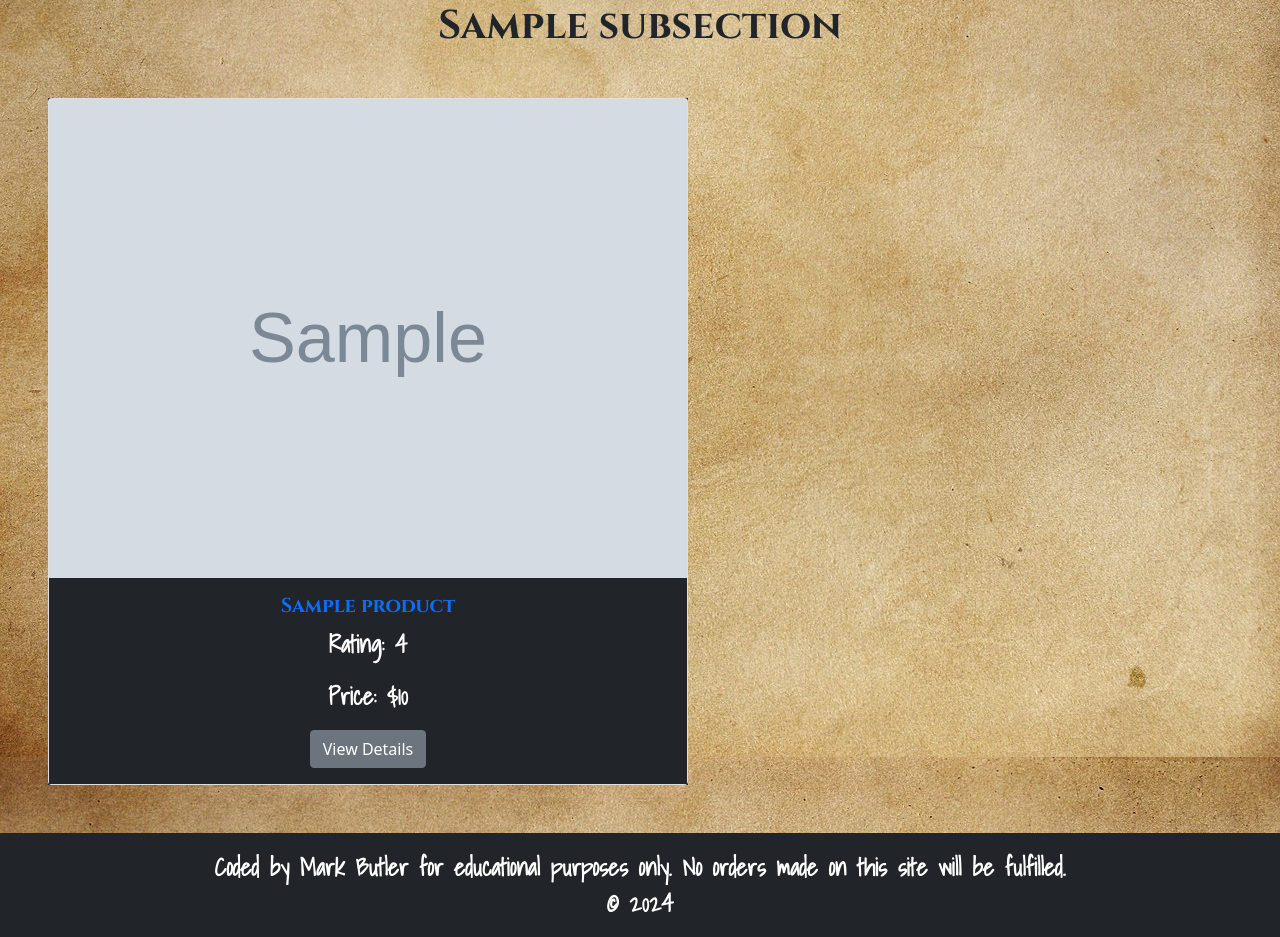
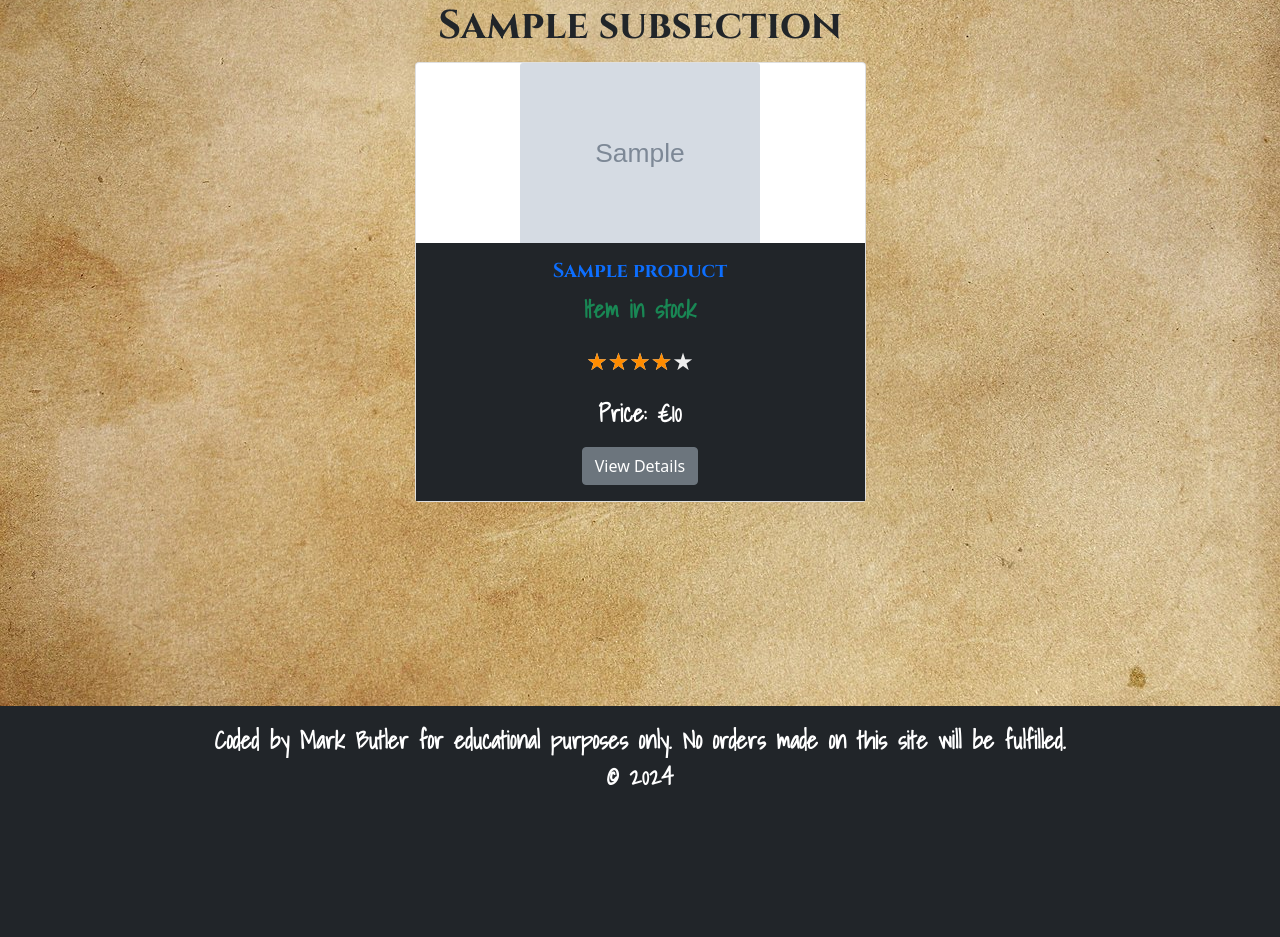
Before and after one commit to Mbutler1991/boardom-be-gone, a Django app: template templates/subsection_detail.html in a window 1280 px wide. Shown: the part 206-1143 px from the top of the page. After the commit the page ends 991 px from the top, so only its background shows below. Run offline with Django 4.2, Linux system fonts and the light colour scheme; the template is opened without the code that fills it: most values are stand-ins (such as "Sample title", 1, 10 or a date in 2020); grey boxes marked "Sample" are stand-in pictures.

Commit message:
added favicon and updated styles for navbar and product_details and subsection_details.

```diff
--- a/static/css/style.css
+++ b/static/css/style.css
@@ -25,6 +25,11 @@
 a {
     text-decoration: none;
     cursor: pointer;
+}
+
+.resize {
+    max-height: 180px;
+    width: auto;
 }
 
 /* star rating taken from https://codepen.io/4m6/pen/wvqEzEr */
--- a/templates/base.html
+++ b/templates/base.html
@@ -19,11 +19,11 @@
     <title>Boardom Be Gone</title>
 
     <!-- meta tags -->
-    <meta name="viewport" content="width=device-width, initial-scale=1">
-    <meta charset="UTF-8" />
+    <meta name="viewport" content="width=device-width, initial-scale=1.0">
+    <meta charset="UTF-8">
     <meta name="description" content="Boardom Be Gone - A place to find new games to play">
-    <meta name="keywords" content="Board Games, Card Games, Tabletop Games, Games, Fun, Family, Friends">
-    <meta name="author" content="Mark Butler" />
+    <meta name="keywords" content="Board Games, Card Games, Tabletop Games, dnd, cards, games">
+    <meta name="author" content="Mark Butler">
 
     <!-- google fonts -->
     <link rel="preconnect" href="https://fonts.googleapis.com">
@@ -32,7 +32,7 @@
         rel="stylesheet">
 
     <!-- favicon -->
-    <link rel="icon" href="{% static 'images/favicon.ico' %}" type="image/x-icon">
+    <link rel="icon" href="{% static 'images/favicon.jpg' %}" type="image/x-icon">
 
     <!-- Font Awesome CSS -->
     <link rel="stylesheet" href="https://cdnjs.cloudflare.com/ajax/libs/font-awesome/5.15.3/css/all.min.css">
@@ -66,8 +66,7 @@
                         <ul class="dropdown-menu" aria-labelledby="navbarDropdown{{ section.name }}">
                             {% for subsection in subsections %}
                             <li class="dropdown-item"><a
-                                    href="{% url 'subsection_detail' section.id subsection.id %}">{{ subsection.name
-                                    }}</a></li>
+                                    href="{% url 'subsection_detail' section.id subsection.id %}">{{ subsection.name }}</a></li>
                             {% endfor %}
                         </ul>
                     </li>
@@ -136,7 +135,7 @@
     </main>
 
     <!-- footer -->
-    <footer class="footer mt-auto py-3 bg-dark text-white">
+    <footer class="footer mt-5 py-3 bg-dark text-white">
         <div class="container">
             <div class="row">
                 <div class="col-12 text-center">
--- a/templates/subsection_detail.html
+++ b/templates/subsection_detail.html
@@ -6,15 +6,21 @@
 
 <h1 class="text-center">{{ subsection.name }}</h1>
 
-<div class="g-4">
+<div class="container">
+    <div class="row justify-content-center">
     {% for product in products %}
-    <div class="col-12 col-md-12 col-lg-6 mb-2 ml-0 mr-0 m-md-5 bg-dark">
+    <div class="col-10 col-lg-5 m-1">
         <div class="card text-center">
-            <a href="{% url 'product_detail' product.id %}"><img class="card-img-top" src=" {{ product.image.url }}" alt="{{ product.title }}"></a>
+            <a href="{% url 'product_detail' product.id %}"><img class="card-img-top resize" src="{{ product.image.url }}" alt="{{ product.title }}"></a>
             <div class="card-body bg-dark text-white">
                 <a href="{% url 'product_detail' product.id %}"><h5 class="card-title">{{ product.name }}</h5></a>
-                <p class="card-text">Rating: {{ product.rating }}</p>
-                <p class="card-text">Price: ${{ product.price }}</p>
+                {% if product.in_stock %}
+                    <p class="card-text text-success">Item in stock</p>
+                {% else %}
+                    <p class="card-text text-danger">Sorry, item is not in stock. Please check back later.</p>
+                {% endif %}
+                <p class="card-text"><i data-star="{{ product.rating }}"></i></p>
+                <p class="card-text">Price: €{{ product.price }}</p>
                 <a class="btn btn-secondary" href="{% url 'product_detail' product.id %}">View Details</a>
             </div>
         </div>
```
Also changed, not shown: templates/product_detail.html (+7 -1 lines), static/images/favicon.jpg (added).
